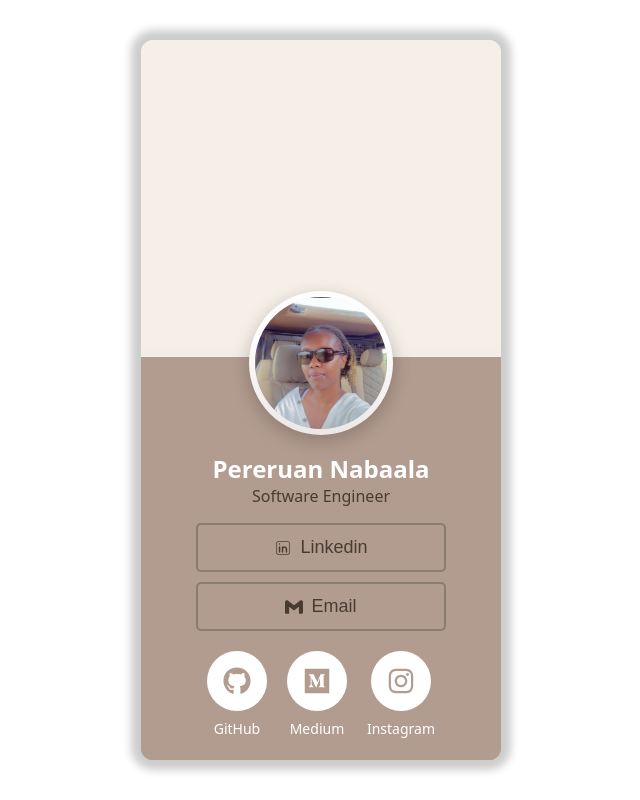
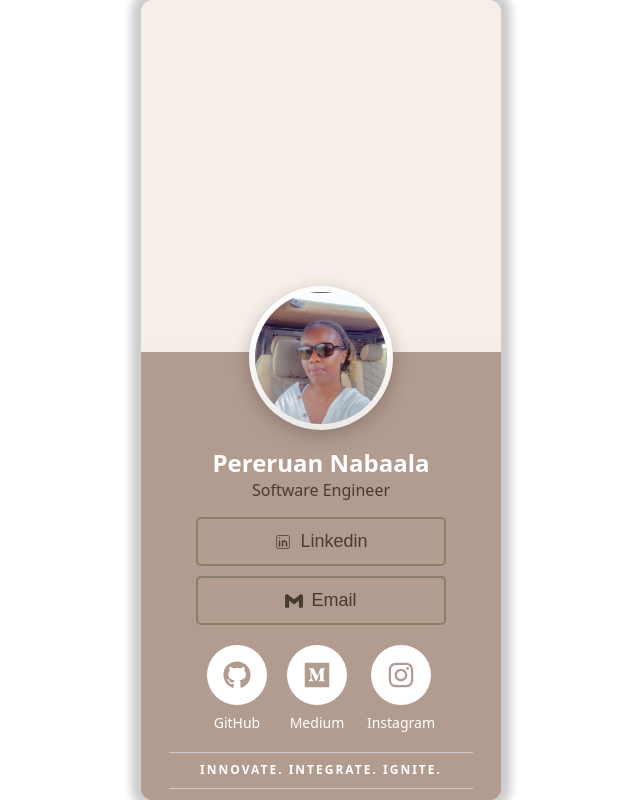
Before and after one commit to pereruannabaala/React-Business-Card, a React (Vite) app: page / in a window 1280 px wide. Shown: the whole page, without its empty margins (319-959 px from the left). Built offline with nearby package versions, Linux system fonts and the light colour scheme.

Commit message:
push code

```diff
--- a/index.html
+++ b/index.html
@@ -1,9 +1,6 @@
 <html>
 
 <head>
-  <link rel="preconnect" href="https://fonts.googleapis.com">
-	<link rel="preconnect" href="https://fonts.gstatic.com" crossorigin>
-	<link href="https://fonts.googleapis.com/css2?family=Inter:wght@100..900&display=swap" rel="stylesheet">
 	<link rel="stylesheet" href="src/index.css">
   <title>Business Card</title>
 </head>
--- /dev/null
+++ b/src/components/Footer.jsx
@@ -0,0 +1,10 @@
+export default function Footer() {
+  return (
+    <footer>
+      <div className="social-divider">
+        INNOVATE. INTEGRATE. IGNITE.
+      </div>
+      <div className="social-divider second-divider"></div>
+    </footer>
+  );
+}
--- a/src/components/Info.jsx
+++ b/src/components/Info.jsx
@@ -1,6 +1,7 @@
 import { CiLinkedin } from "react-icons/ci"
 import { SiGmail } from "react-icons/si"
 import SocialMedia from "./SocialMedia"
+import Footer from "./Footer"
 
 export default function Info () {
     return(
@@ -25,8 +26,8 @@ export default function Info () {
                     </button>
                 </div>
                 <SocialMedia />
+                <Footer />
             </div>
-
         </section>
     )
 }
--- a/src/index.css
+++ b/src/index.css
@@ -1,6 +1,6 @@
 :root {
   --card-w: 360px;
-  --card-h: 720px;
+  --card-h: 800px;
   --cream: #f6efe8;   /* cream top */
   --taupe: #b29b8f;   /* lower background */
   --accent: #d6c7b9;
@@ -90,6 +90,7 @@ body {
 .content h1 {
     margin-top: 0;
     margin-bottom: 0;
+    font-weight: 700;
 }
 
 .content p {
@@ -160,3 +161,16 @@ body {
   font-size: 14px;
   text-align: center;
 }
+
+.social-divider {
+  border-top: 1px solid #ccc;
+  margin-top: 20px;
+  padding-top: 8px;
+  text-align: center;
+  font-size: 12px;
+  font-weight: bold;
+  letter-spacing: 2px;
+}
+.social-divider.second-divider {
+  margin-top:10px;
+}
```
Also changed, not shown: 1 other file (tests, documents, lock files or other folders).
